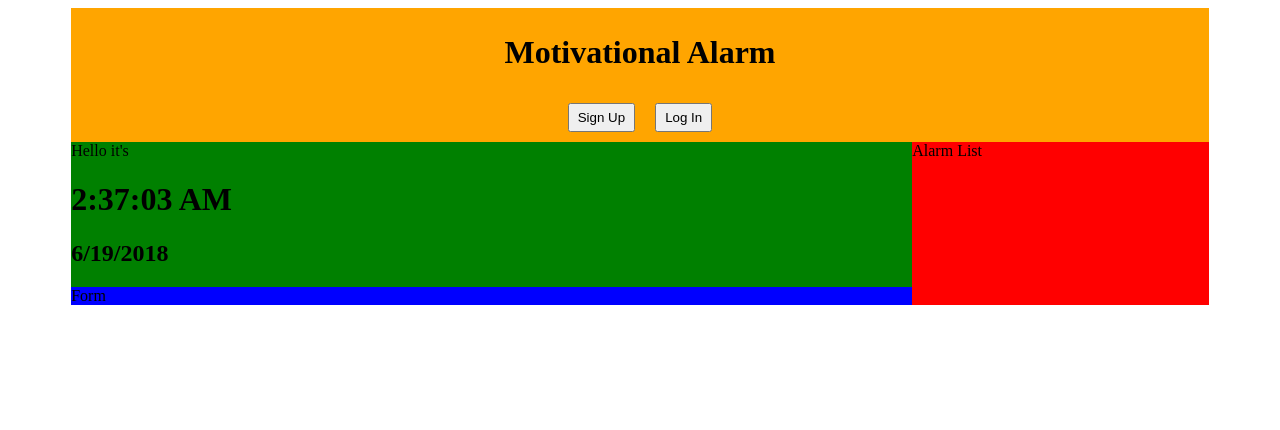
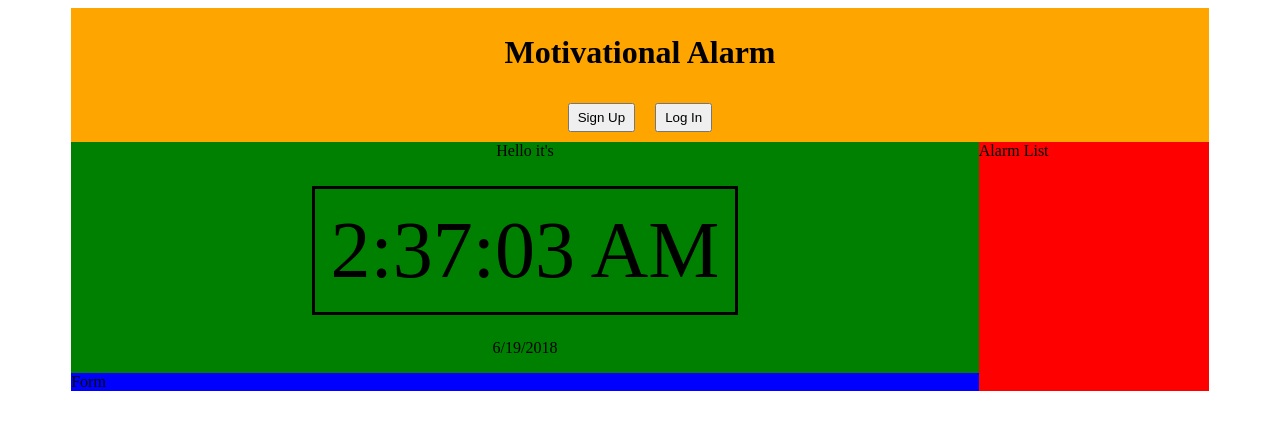
Before and after one commit to MotivationalAlarm/MotivationalAlarm, a React app: page / in a window 1280 px wide. Shown: the top 430 px of the page. Built offline with nearby package versions, Linux system fonts and the light colour scheme; the HTML template or start-up script is replaced by a standard one.

Commit message:
Add clock CSS

```diff
--- a/client/src/components/Clock.jsx
+++ b/client/src/components/Clock.jsx
@@ -1,4 +1,5 @@
 import React from 'react';
+import '../styles/Clock.css';
 
 class Clock extends React.Component {
   constructor(props) {
@@ -26,9 +27,13 @@ class Clock extends React.Component {
   render() {
     let newDate = this.state.time.split(', ');
     return (
-      <div>
-      Hello it's <h1>{newDate[1]}</h1>
-      <h2>{newDate[0]}</h2>
+      <div id="body">
+        Hello it's
+        <br />
+        <br />
+        <span id="clock">{newDate[1]}</span>
+        <br />
+        <p>{newDate[0]}</p>
       </div>
     )
   }
--- /dev/null
+++ b/client/src/styles/Clock.css
@@ -0,0 +1,12 @@
+#clock{
+  display: inline-block;
+  border-style: solid;
+  font-size: 5rem;
+  padding: 1rem;
+  margin-top: 8px;
+  margin-bottom: 8px;
+}
+
+#body{
+  text-align: center;
+}
```
